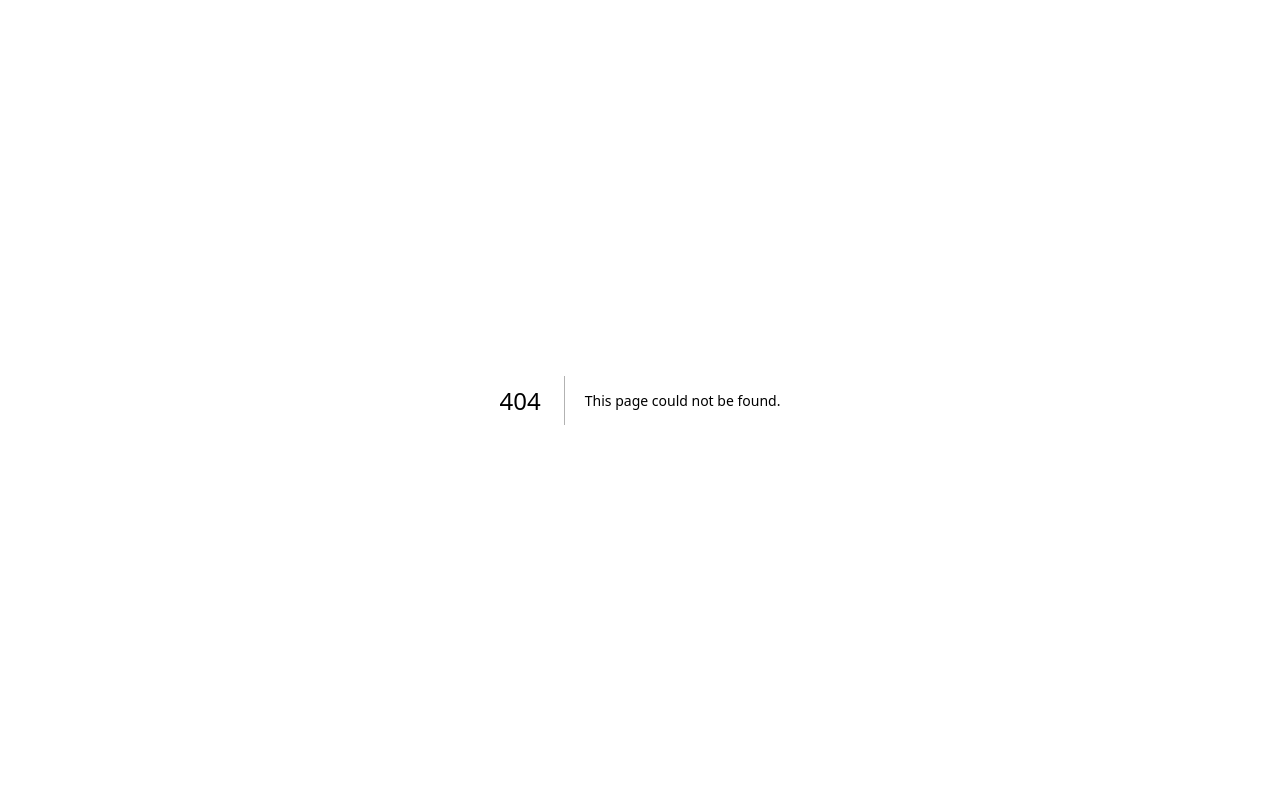
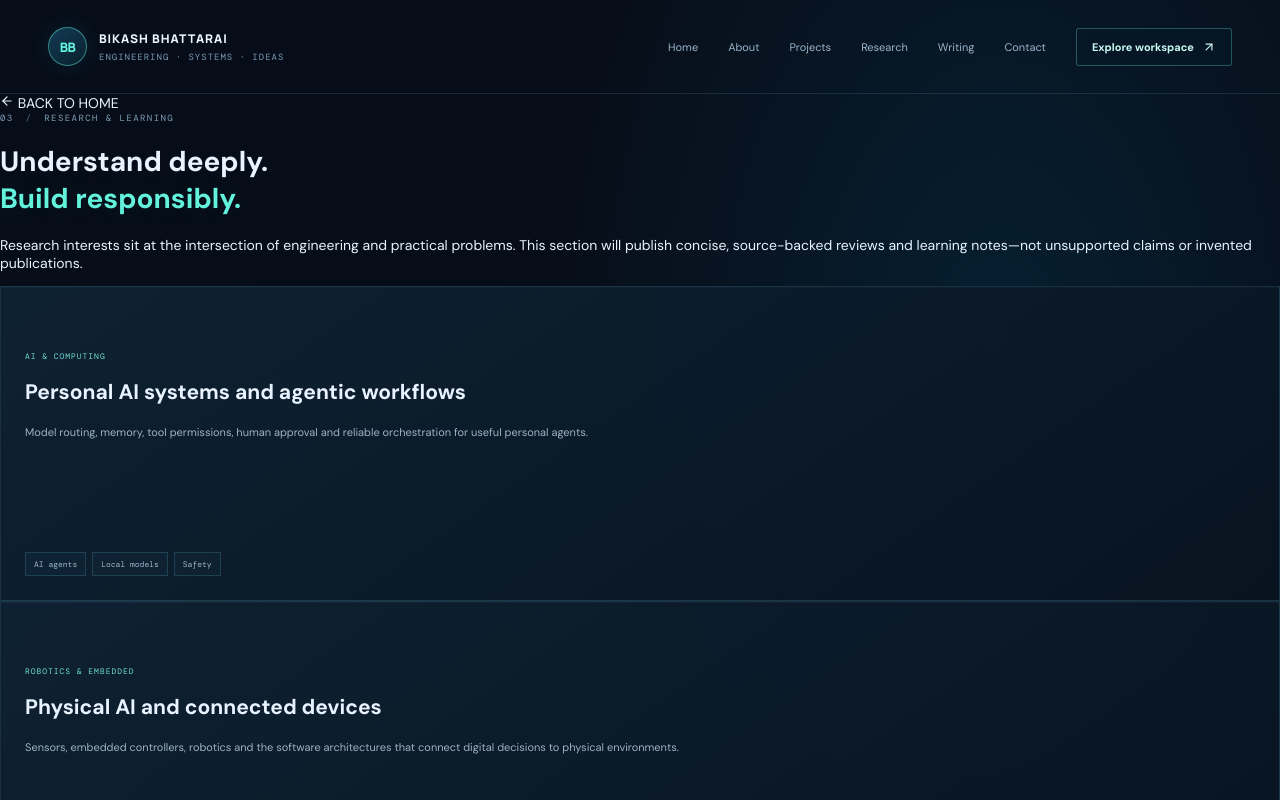
Before and after one commit to bikash-ananda/personal-webpage, a Next.js app: page /research in a window 1280 px wide. Before the commit this address had no page. Shown: the top 800 px of the page. Built offline with nearby package versions, Linux system fonts and the light colour scheme.

Commit message:
feat(public): add research page

```diff
--- /dev/null
+++ b/src/app/research/page.tsx
@@ -0,0 +1,18 @@
+import PublicSubpage from "@/app/components/PublicSubpage";
+
+export default function ResearchPage() {
+  return <PublicSubpage
+    number="03"
+    label="RESEARCH & LEARNING"
+    title="Understand deeply."
+    emphasis="Build responsibly."
+    intro="Research interests sit at the intersection of engineering and practical problems. This section will publish concise, source-backed reviews and learning notes—not unsupported claims or invented publications."
+    cards={[
+      { eyebrow: "AI & COMPUTING", title: "Personal AI systems and agentic workflows", description: "Model routing, memory, tool permissions, human approval and reliable orchestration for useful personal agents.", tags: ["AI agents", "Local models", "Safety"] },
+      { eyebrow: "ROBOTICS & EMBEDDED", title: "Physical AI and connected devices", description: "Sensors, embedded controllers, robotics and the software architectures that connect digital decisions to physical environments.", tags: ["Robotics", "ESP32", "Edge systems"] },
+      { eyebrow: "AGRICULTURE TECHNOLOGY", title: "Smart greenhouse and precision agriculture", description: "Practical sensing, monitoring, automation and decision support for growers and agricultural operations.", tags: ["Agritech", "IoT", "Automation"] },
+      { eyebrow: "ENVIRONMENT & COMMUNITY", title: "Human–wildlife interaction and digital response", description: "Technology-supported reporting, information sharing and response workflows for wildlife-related incidents.", tags: ["Conservation", "Reporting", "Public information"] },
+    ]}
+    note="Research articles and literature reviews will be added after sources are checked and each summary is reviewed. No publication or research result is being claimed on this page yet."
+  />;
+}
```
